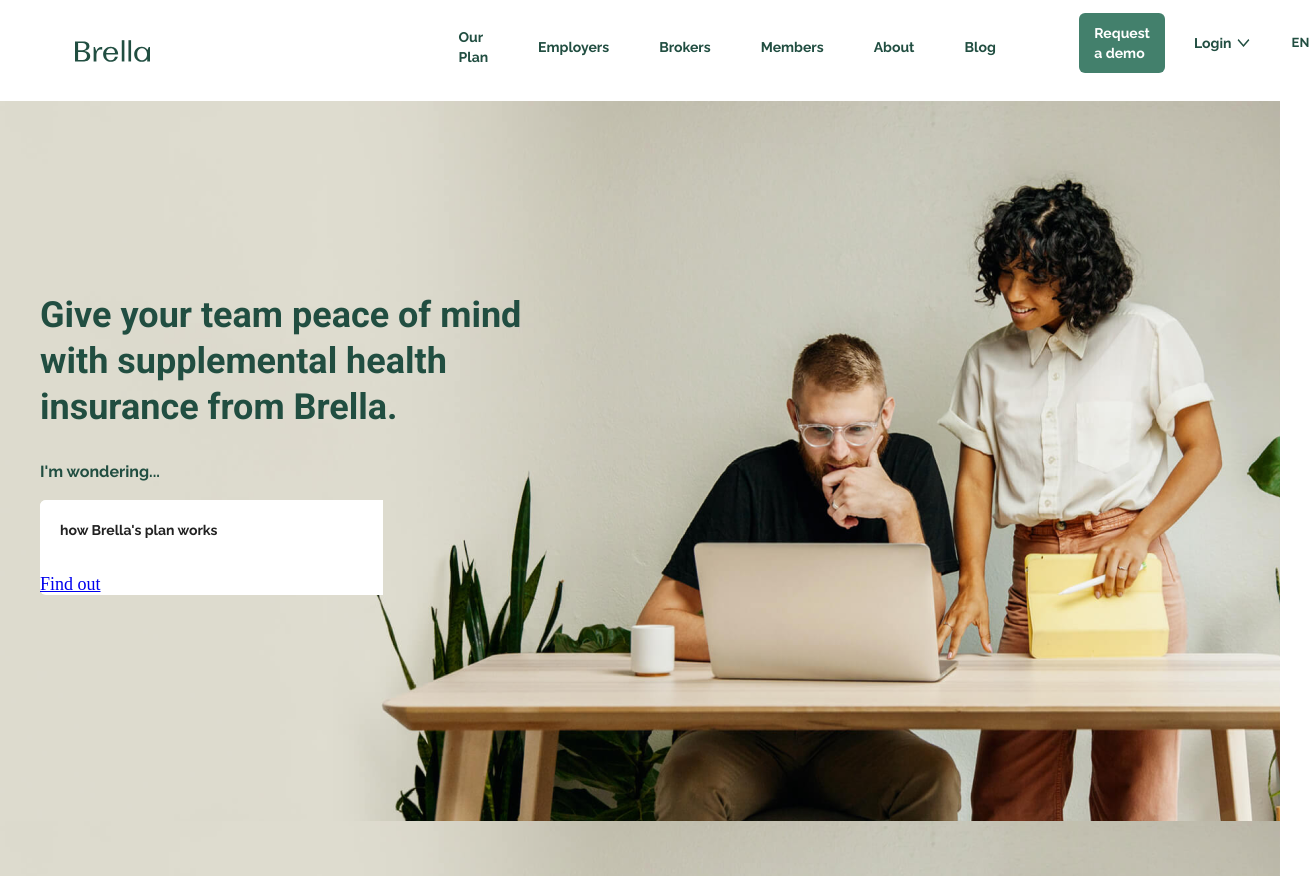
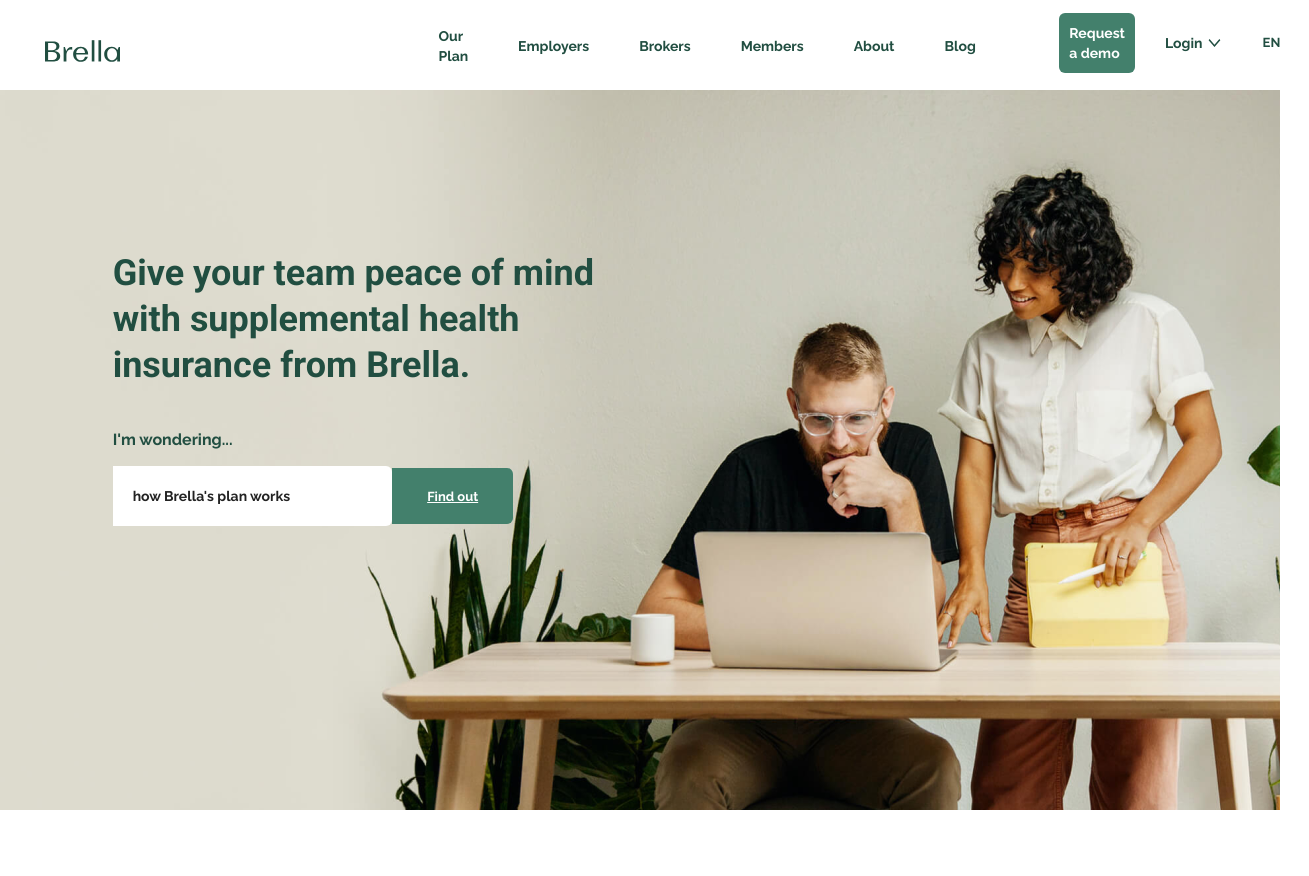
Before and after one commit to Ayzadaa/Brella, a plain HTML site: page index.html in a window 1280 px wide. Shown: the whole page, 1309 px wide, since content can reach past the window. After the commit the page ends 810 px from the top, so only its background shows below. Drawn offline with Linux system fonts and the light colour scheme.

Commit message:
finish banner

```diff
--- a/SCSS/_banner.scss
+++ b/SCSS/_banner.scss
@@ -2,13 +2,22 @@
 
 .banner {
   background-image: url(../images/banner-bg.png);
-  width: 100%;
+  position: absolute;
+  height: 720px;
+  left: 0%;
+  right: 0%;
+  top: 90px;
 
   &__inner {
-    padding: 161px 0 281px;
+    padding: 130px 0 281px;
+    position: absolute;
+    height: 278px;
+    left: 8.8%;
+    right: 45.83%;
   }
 
   &__title {
+    margin-bottom: 40px;
     max-width: 516px;
     font-family: $roboto;
     font-style: normal;
@@ -19,6 +28,8 @@
   }
 
   &__txt {
+    margin: 0;
+    padding: 0;
     font-family: $main-font;
     font-style: normal;
     font-weight: $bold;
@@ -28,11 +39,13 @@
   }
 
   &__descr {
-    border-radius: 6px 0px 0px 6px;
+    width: 403px;
+    min-height: 60px;
+    display: flex;
+    align-items: center;
   }
-
   &__descr--txt {
-    padding: 20px 88px 20px 20px;
+    padding: 20px 102px 20px 20px;
     font-family: $main-font;
     font-style: normal;
     font-weight: $bold;
@@ -40,5 +53,18 @@
     line-height: 20px;
     color: #222222;
     background: $color-white;
+    border-radius: 0px 6px 6px 0px;
+  }
+
+  &__descr--btn {
+    padding: 19px 35px 17px;
+    font-family: "Raleway";
+    font-style: normal;
+    font-weight: 700;
+    font-size: 13px;
+    line-height: 20px;
+    color: #ffffff;
+    background: #43806c;
+    border-radius: 0px 6px 6px 0px;
   }
 }
--- a/SCSS/_header.scss
+++ b/SCSS/_header.scss
@@ -8,7 +8,7 @@
 .header__logo {
   width: 75px;
   height: 21.65px;
-  margin: 34.19px 240px 34.19px 75px;
+  margin: 34.19px 250px 34.19px 45px;
 }
 
 .header__inner {
@@ -20,7 +20,7 @@
 }
 
 .menu {
-  margin: 8px 83.53px 16px 28.47px;
+  margin: 6px 83.53px 16px 28.47px;
   display: flex;
   justify-content: center;
   align-items: center;
@@ -50,8 +50,8 @@
 }
 
 .btn__demo {
-  margin-right: 29px;
-  padding: 10px 15px;
+  margin-right: 30px;
+  padding: 10px 10px 10px 10px;
   font-style: normal;
   font-size: 14px;
   line-height: 20px;
--- a/SCSS/all-style.scss
+++ b/SCSS/all-style.scss
@@ -16,6 +16,7 @@ body {
   font-size: 18px;
   line-height: 21px;
   background: #ffffff;
+  overflow: hidden;
 }
 
 .container {
```
Also changed, not shown: CSS/all-style.min.css, 1 other file.
